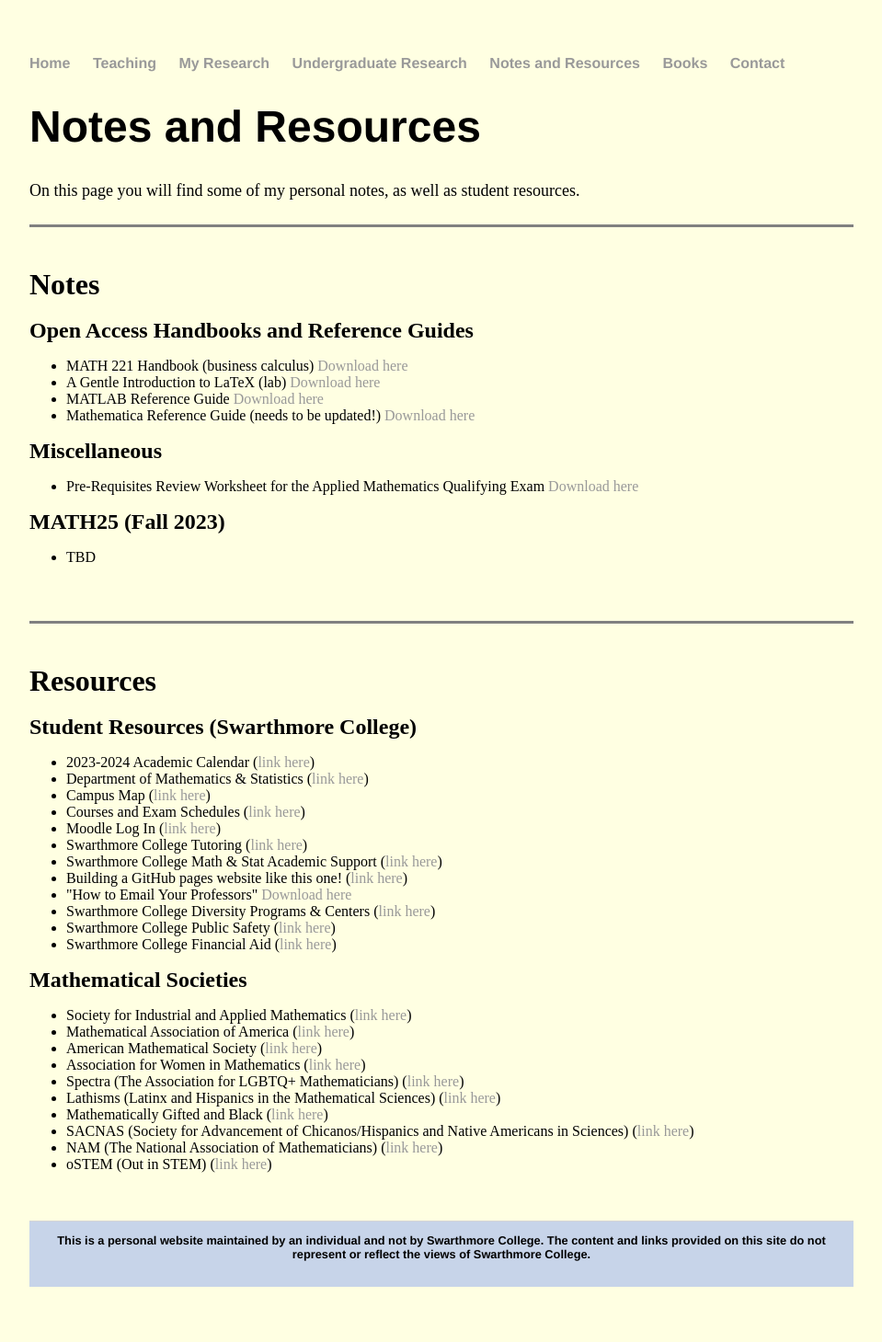
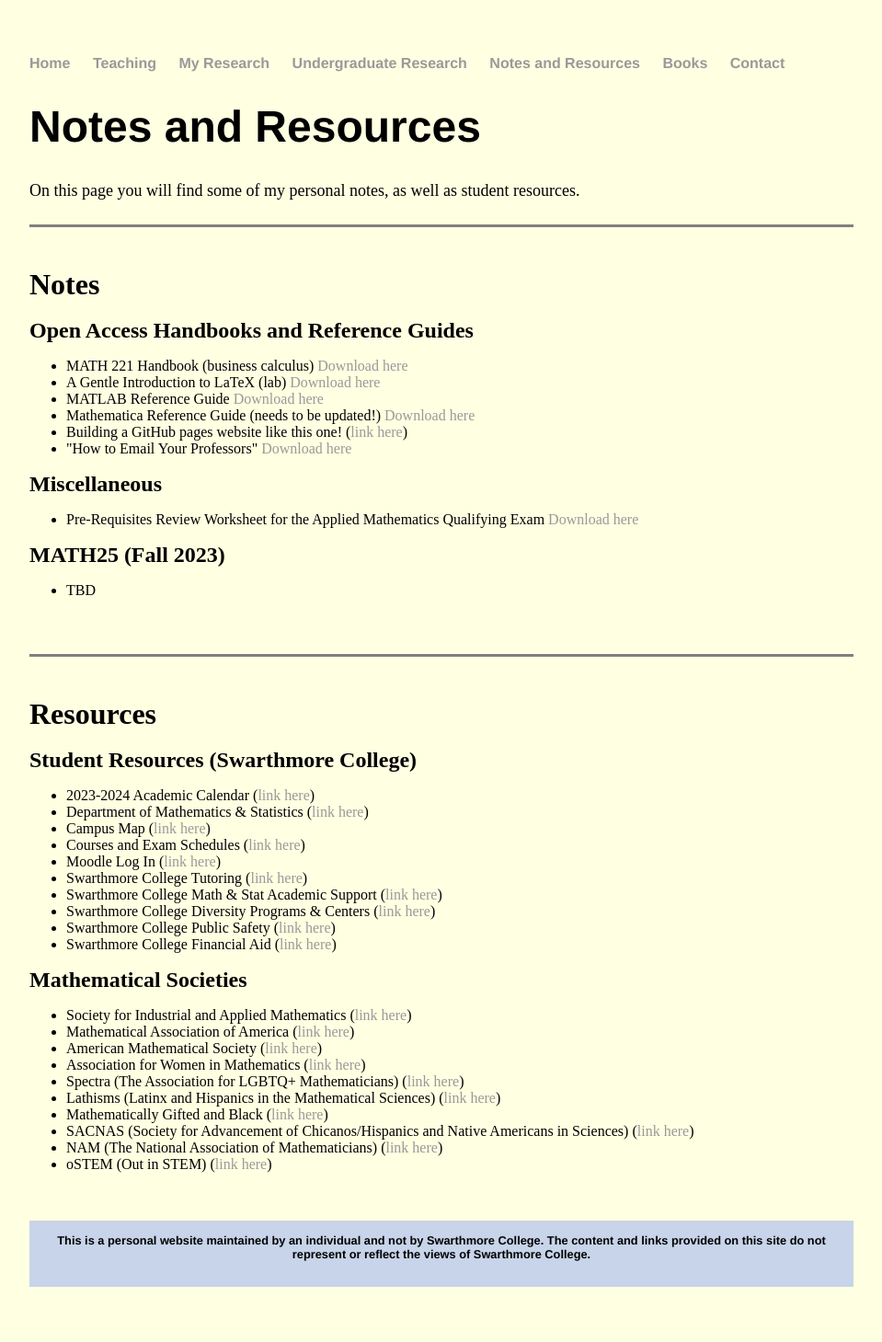
Before and after one commit to jhknakao/jhknakao.github.io, a Jekyll site: the page built from notes.html, in a window 1280 px wide. Shown: the whole page at 92% size, without its empty margins (160-1119 px from the left). Built offline with Jekyll 4.4.1, drawn with Linux system fonts in a browser that asks for light colours.

Commit message:
Update notes.html

```diff
--- a/notes.html
+++ b/notes.html
@@ -21,6 +21,8 @@ title: Notes and Resources
 		<li>A Gentle Introduction to LaTeX (lab) <a href="files/guides/Introduction_to_Latex_Worksheet.pdf" class="download" title="Download LaTeX Lab">Download here</a></li>
 		<li>MATLAB Reference Guide <a href="files/guides/MATLABguide.pdf" class="download" title="Download MATLAB Guide">Download here</a></li>
 		<li>Mathematica Reference Guide (needs to be updated!) <a href="files/guides/MathematicaGuide.pdf" class="download" title="Download Mathematica Guide">Download here</a></li>
+		<li>Building a GitHub pages website like this one! (<a href="http://jmcglone.com/guides/github-pages/">link here</a>)</li>
+		<li>"How to Email Your Professors" <a href="files/Email Etiquette.pdf" class="download" title="How to Email Your Professors">Download here</a></li>
 	</ul>
 
 	<font size="5"><b>Miscellaneous</b></font>
@@ -50,8 +52,6 @@ title: Notes and Resources
 		<li>Moodle Log In (<a href="https://moodle.swarthmore.edu/">link here</a>)</li>
 		<li>Swarthmore College Tutoring (<a href="https://www.swarthmore.edu/office-academic-success/tutors">link here</a>)</li>
 		<li>Swarthmore College Math & Stat Academic Support (<a href="https://www.swarthmore.edu/mathematics-statistics/academic-support">link here</a>)</li>
-		<li>Building a GitHub pages website like this one! (<a href="http://jmcglone.com/guides/github-pages/">link here</a>)</li>
-		<li>"How to Email Your Professors" <a href="files/Email Etiquette.pdf" class="download" title="How to Email Your Professors">Download here</a></li>
 		<li>Swarthmore College Diversity Programs & Centers (<a href="https://www.swarthmore.edu/meet-swarthmore/diversity-swarthmore">link here</a>)</li>
 		<li>Swarthmore College Public Safety (<a href="https://www.swarthmore.edu/public-safety">link here</a>)</li>
 		<li>Swarthmore College Financial Aid (<a href="https://www.swarthmore.edu/financial-aid">link here</a>)</li>
```
